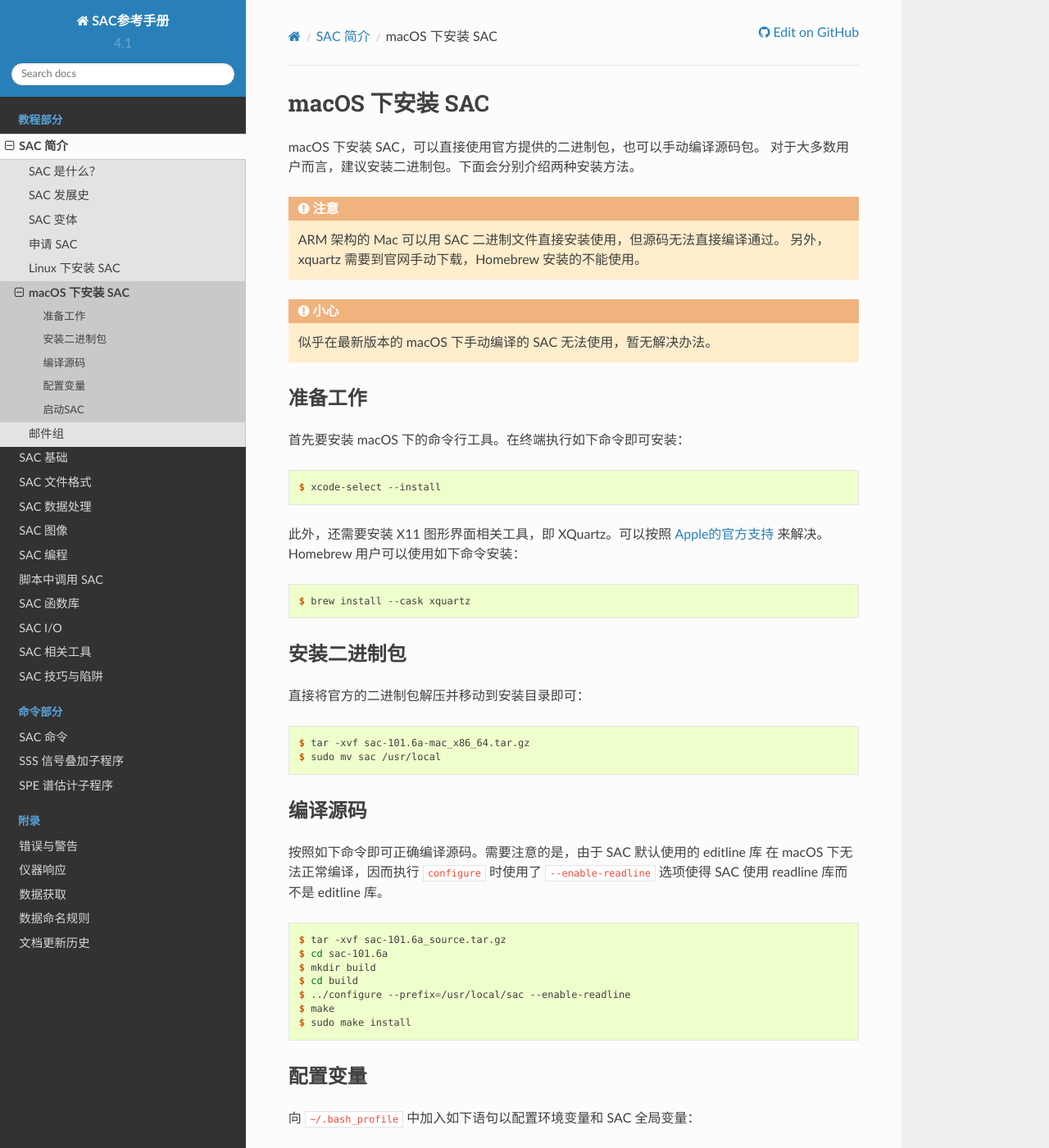
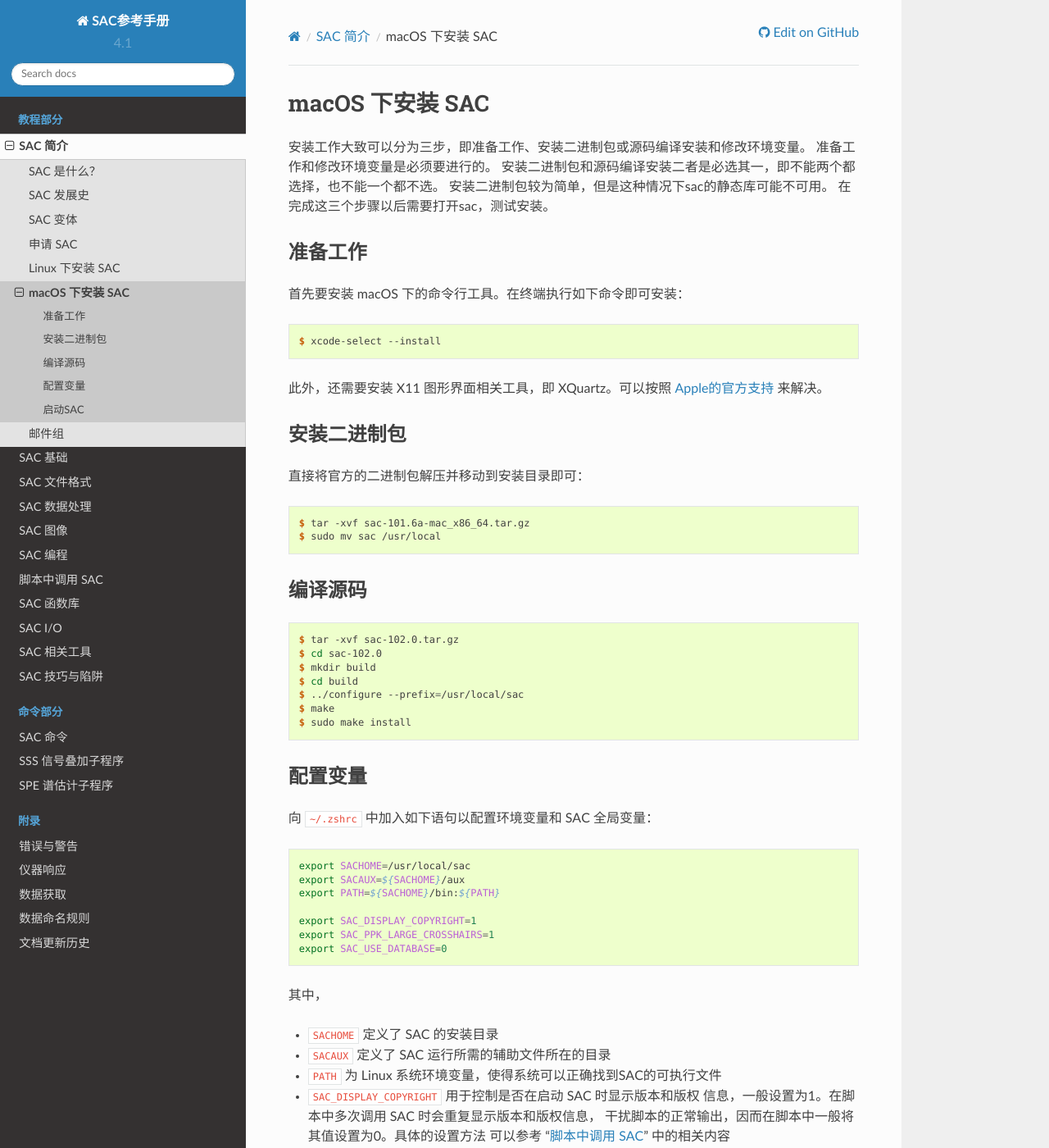
Before and after one commit to seisman/SAC_Docs_zh, a Sphinx documentation site: the page built from source/introduction/macOS-install.rst, in a window 1280 px wide and 1400 px high. Shown: the whole window at 82% size. Built offline with Sphinx 7.4.7 and the Read the Docs theme 2.0.0, drawn with Linux system fonts in a browser that asks for light colours; some of the changed text lies outside the part shown.

Commit message:
Mac 安装 102 版的 sac

```diff
--- a/source/introduction/macOS-install.rst
+++ b/source/introduction/macOS-install.rst
@@ -1,17 +1,11 @@
 macOS 下安装 SAC
 ================
 
-macOS 下安装 SAC，可以直接使用官方提供的二进制包，也可以手动编译源码包。
-对于大多数用户而言，建议安装二进制包。下面会分别介绍两种安装方法。
-
-.. attention::
-
-   ARM 架构的 Mac 可以用 SAC 二进制文件直接安装使用，但源码无法直接编译通过。
-   另外，xquartz 需要到官网手动下载，Homebrew 安装的不能使用。
-
-.. caution::
-
-   似乎在最新版本的 macOS 下手动编译的 SAC 无法使用，暂无解决办法。
+安装工作大致可以分为三步，即准备工作、安装二进制包或源码编译安装和修改环境变量。
+准备工作和修改环境变量是必须要进行的。
+安装二进制包和源码编译安装二者是必选其一，即不能两个都选择，也不能一个都不选。
+安装二进制包较为简单，但是这种情况下sac的静态库可能不可用。
+在完成这三个步骤以后需要打开sac，测试安装。
 
 准备工作
 --------
@@ -24,11 +18,6 @@ macOS 下安装 SAC，可以直接使用官方提供的二进制包，也可以
 
 此外，还需要安装 X11 图形界面相关工具，即 XQuartz。可以按照
 `Apple的官方支持 <https://support.apple.com/zh-cn/HT201341>`_ 来解决。
-Homebrew 用户可以使用如下命令安装：
-
-.. code-block:: console
-
-    $ brew install --cask xquartz
 
 安装二进制包
 ------------
@@ -43,24 +32,20 @@ Homebrew 用户可以使用如下命令安装：
 编译源码
 --------
 
-按照如下命令即可正确编译源码。需要注意的是，由于 SAC 默认使用的 editline 库
-在 macOS 下无法正常编译，因而执行 ``configure`` 时使用了 ``--enable-readline``
-选项使得 SAC 使用 readline 库而不是 editline 库。
-
 .. code-block:: console
 
-    $ tar -xvf sac-101.6a_source.tar.gz
-    $ cd sac-101.6a
+    $ tar -xvf sac-102.0.tar.gz
+    $ cd sac-102.0
     $ mkdir build
     $ cd build
-    $ ../configure --prefix=/usr/local/sac --enable-readline
+    $ ../configure --prefix=/usr/local/sac
     $ make
     $ sudo make install
 
 配置变量
 --------
 
-向 ``~/.bash_profile`` 中加入如下语句以配置环境变量和 SAC 全局变量：
+向 ``~/.zshrc`` 中加入如下语句以配置环境变量和 SAC 全局变量：
 
 .. code-block:: bash
 
@@ -86,11 +71,11 @@ Homebrew 用户可以使用如下命令安装：
 -  ``SAC_USE_DATABASE`` 用于控制是否允许将 SAC 格式转换为 GSE2.0 格式，
    一般用不到该特性，故而设置其值为0
 
-修改完 ``~/.bash_profile`` 后，执行以下命令使配置的环境变量生效：
+修改完 ``~/.zshrc`` 后，执行以下命令使配置的环境变量生效：
 
 .. code-block:: console
 
-    $ source ~/.bash_profile
+    $ source ~/.zshrc
 
 启动SAC
 -------
@@ -100,7 +85,7 @@ Homebrew 用户可以使用如下命令安装：
 .. code-block:: console
 
     $ sac
-     SEISMIC ANALYSIS CODE [11/11/2013 (Version 101.6a)]
+     SEISMIC ANALYSIS CODE [04/19/2021 (Version 102.0)]
      Copyright 1995 Regents of the University of California
 
     SAC>
```
